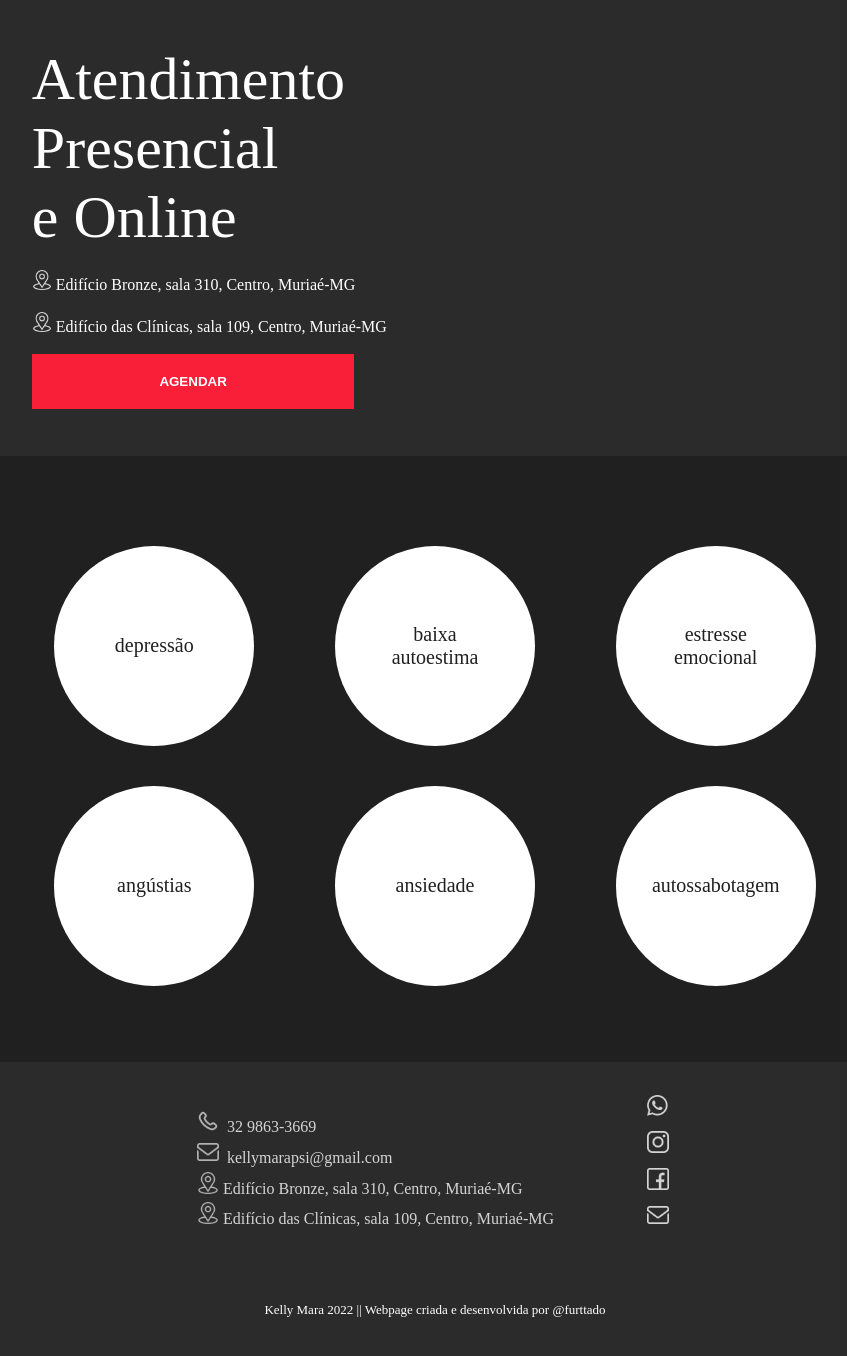
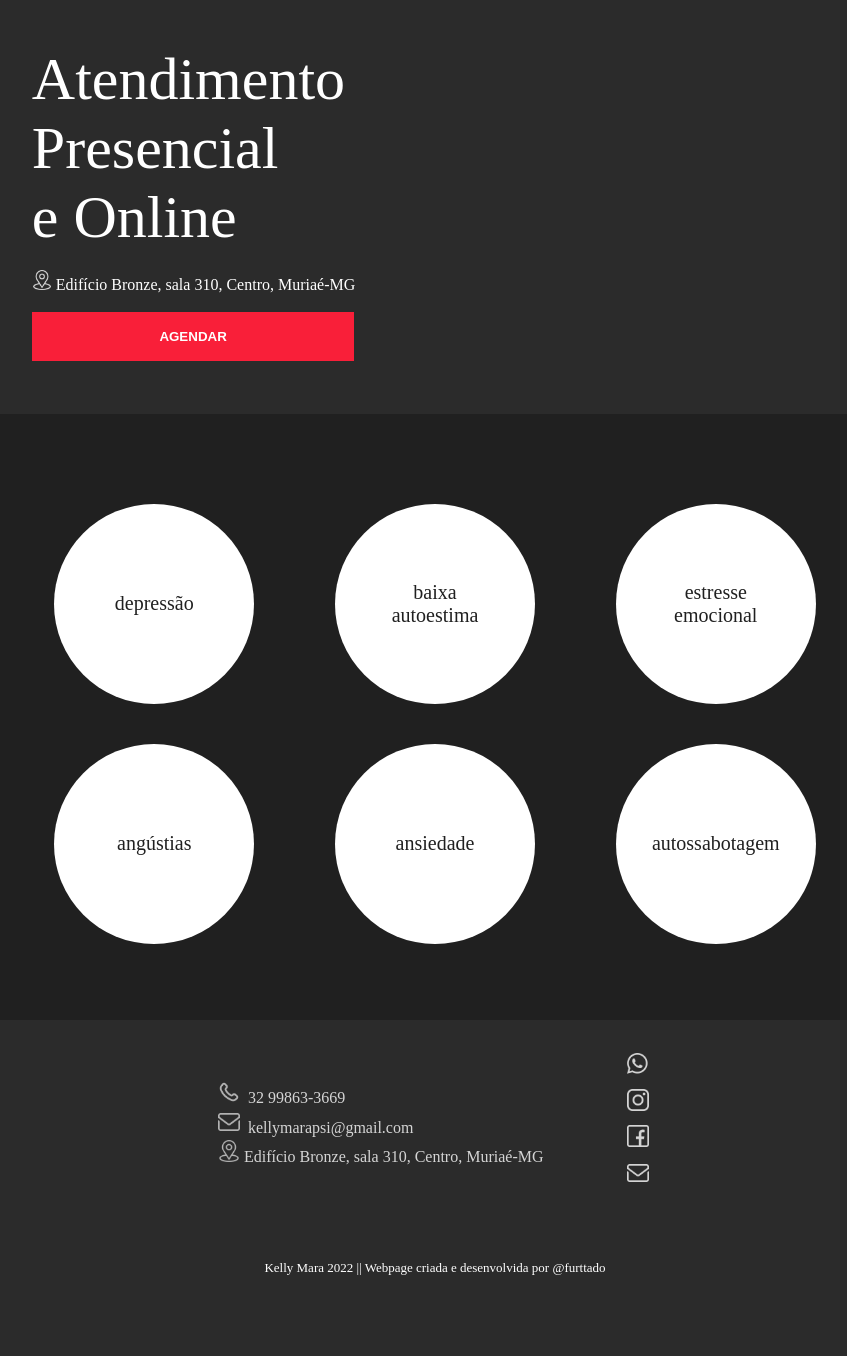
Before and after one commit to furttado/psychologist-ssg, a Next.js app: page / in a window 1280 px wide. Shown: the part 647-2003 px from the top of the page, without its empty margins (205-1052 px from the left). Built offline with nearby package versions, Linux system fonts and the light colour scheme.

Commit message:
contacts update

```diff
--- a/src/components/contactComponent.js
+++ b/src/components/contactComponent.js
@@ -79,11 +79,7 @@ export default function ContactComponent() {
                     <Icon width={'20px'} height={'20px'}><Image src={Location} alt='endereço'/></Icon>
                     &nbsp;{CONTACT_BASE.address_main} <br />
                     </Link>
-                    <br />
-                    <Link href={CONTACT_BASE.address_secondary_maps} target="_blank">
-                    <Icon width={'20px'} height={'20px'}><Image src={Location} alt='endereço'/></Icon>
-                    &nbsp;{CONTACT_BASE.address_secondary}
-                    </Link>
+
                 </Text>            <br />
             <a href={CONTACT_BASE.whatsapp} target={'_blank'}>
             <Button>AGENDAR</Button>
--- a/src/components/footerComponent.js
+++ b/src/components/footerComponent.js
@@ -57,10 +57,7 @@ export default function FooterComponent(props) {
                     <Icon width={leftIconsSize} height={leftIconsSize}><Image src={Location} alt='endereço'/></Icon>
                     &nbsp;{CONTACT_BASE.address_main} <br />
                     </Link>
-                    <Link href={CONTACT_BASE.address_secondary_maps} target="_blank">
-                    <Icon width={leftIconsSize} height={leftIconsSize}><Image src={Location} alt='endereço'/></Icon>
-                    &nbsp;{CONTACT_BASE.address_secondary}
-                    </Link>
+
                 </Text>
                 <SocialMediaComponent
                     width={iconSize}
--- a/src/data/index.js
+++ b/src/data/index.js
@@ -3,10 +3,10 @@
 export const CONTACT_BASE = {
     address_main:'Edifício Bronze, sala 310, Centro, Muriaé-MG',
     address_main_maps: 'https://www.google.com.br/maps/place/Consult%C3%B3rio+Psicol%C3%B3gico/@-21.1310201,-42.3649779,17z/data=!3m1!4b1!4m6!3m5!1s0xbcc731a070d8b7:0xfa0714aae038ebc4!8m2!3d-21.1310201!4d-42.3649779!16s%2Fg%2F11gyn7bhnh?authuser=0&hl=pt-BR',
-    address_secondary: 'Edifício das Clínicas, sala 109, Centro, Muriaé-MG',
-    address_secondary_maps: 'https://www.google.com.br/maps/place/Edif%C3%ADcio+Das+Cl%C3%ADnicas/data=!4m7!3m6!1s0xbcc6681472f175:0x56725540319e3b52!8m2!3d-21.1373539!4d-42.3652792!16s%2Fg%2F11gbkt0dw3!19sChIJdfFyFGjGvAARUjueMUBVclY?authuser=0&hl=pt-BR&rclk=1',
-    phone: '32 9863-3669',
-    phone_link: 'tel:03298633669',
+    address_secondary: '',
+    address_secondary_maps: '',
+    phone: '32 99863-3669',
+    phone_link: 'tel:032998633669',
     email: 'kellymarapsi@gmail.com',
     email_url: 'mailto:kellymarapsi@gmail.com',
     whatsapp: 'https://wa.me/5532998633669?text=Ol%C3%A1%2C+gostaria+de+agendar+uma+consulta%21',
```
Also changed, not shown: src/components/SocialBarComponent.js (added).
